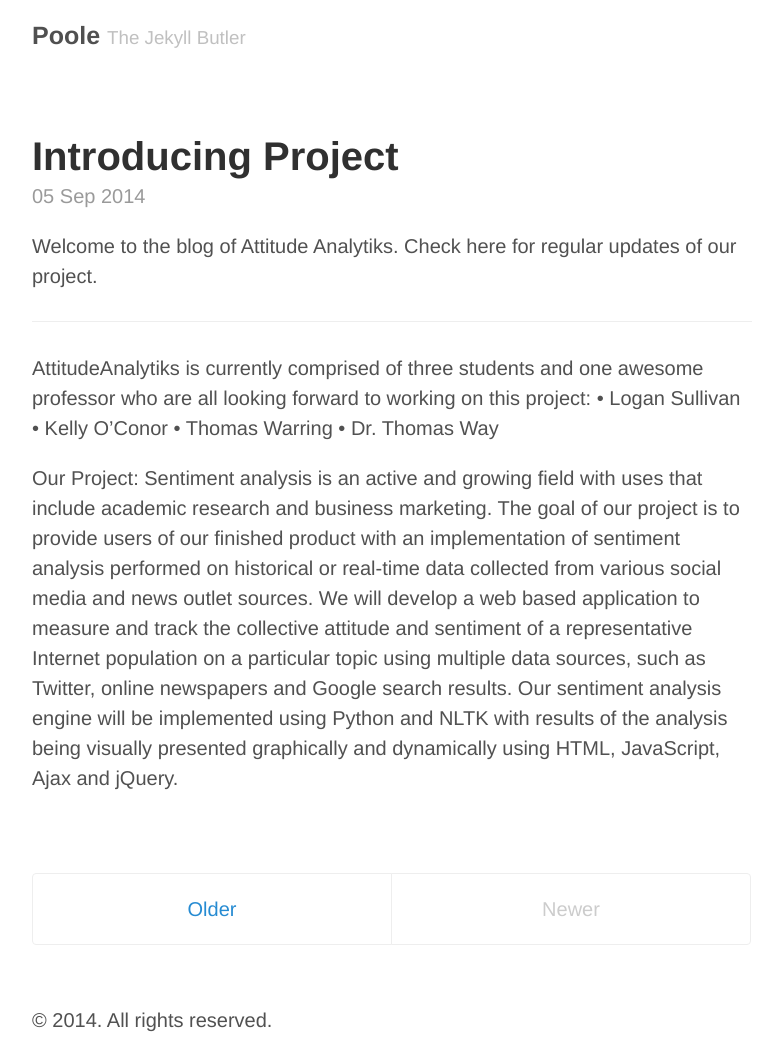
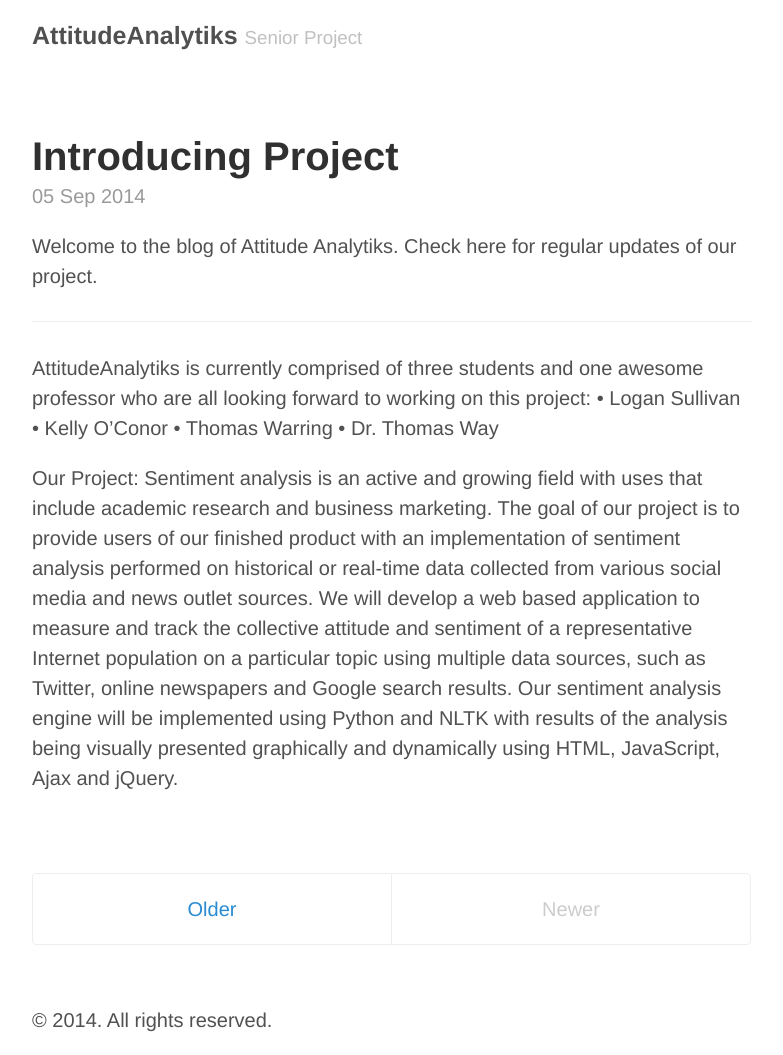
Before and after one commit to AttitudeAnalytiks/AttitudeAnalytiks.github.io, a Jekyll site: the page built from index.html, in a window 1280 px wide. Shown: the whole page, without its empty margins (248-1031 px from the left). Built offline with Jekyll 4.4.1, drawn with Linux system fonts in a browser that asks for light colours; Markdown is read by kramdown in place of the engine named in the settings; the list of posts is cut into pages by our own code.

Commit message:
Update _config.yml

```diff
--- a/_config.yml
+++ b/_config.yml
@@ -6,17 +6,17 @@
 permalink:        pretty
 
 # Setup
-title:            Poole
-tagline:          The Jekyll Butler
-url:              http://getpoole.com
+title:            AttitudeAnalytiks
+tagline:          Senior Project
+url:              AttitudeAnalytiks.github.io
 paginate:         1
 baseurl:          /
 author:
-  name:           Mark Otto
-  url:            https://twitter.com/mdo
-  email:          markdotto@gmail.com
+  name:           Kelly O'Conor
+  url:            koconor.github.io
+  email:          koconor@villanova.edu
 
 # Custom vars
 version:          1.0.0
 github:
-  repo:           https://github.com/poole/poole
+  repo:           https://github.com/AttitudeAnalytiks/AttitudeAnalytiks.github.io
```
